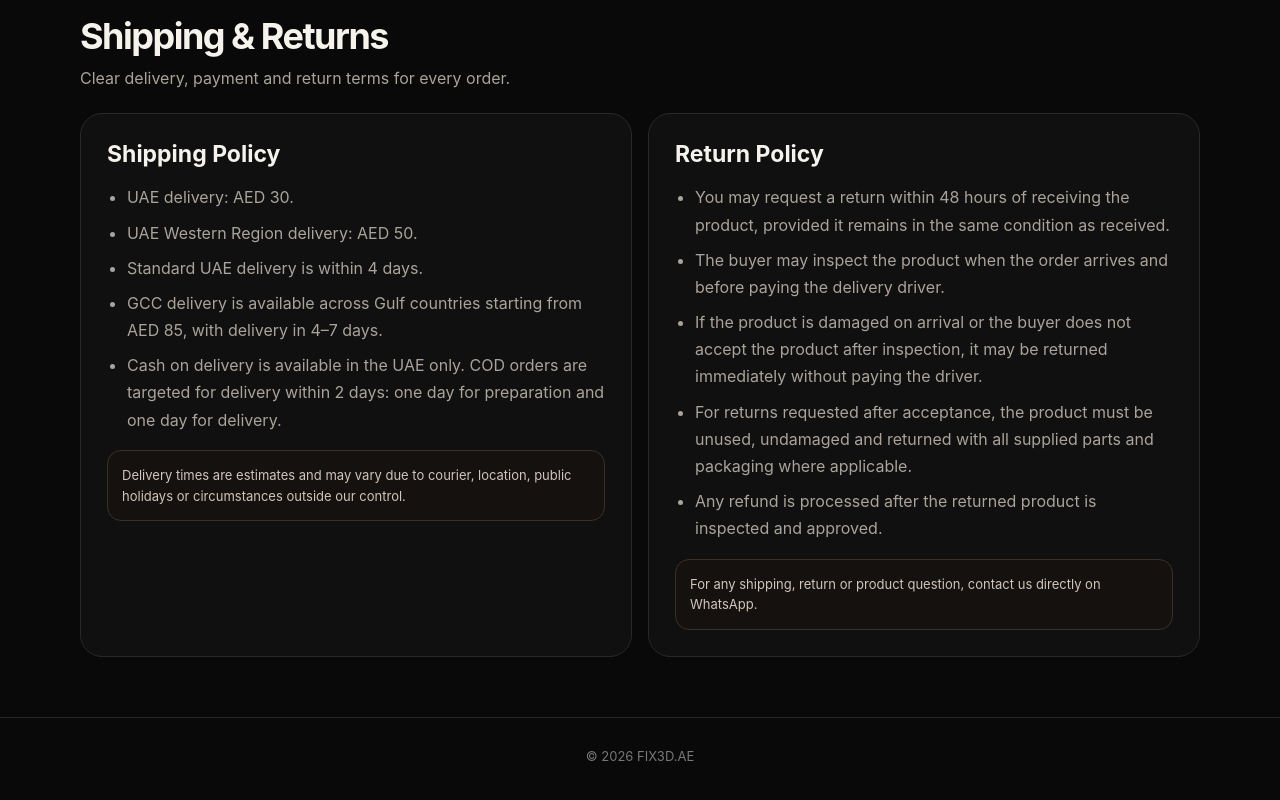
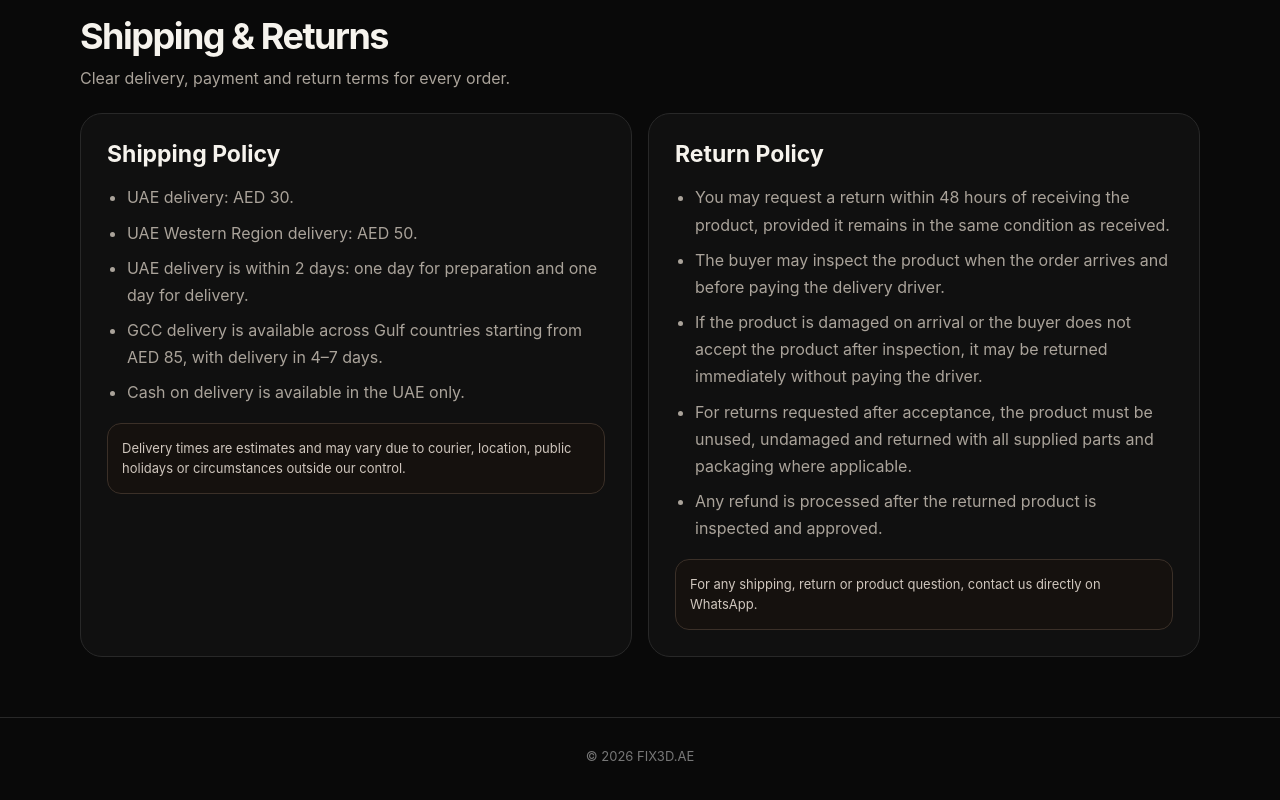
Before and after one commit to khalidalketbi/fix3d-ae, a website: page FIX3D_GITHUB_READY/public/index.html in a window 1280 px wide. Shown: the part 1084-1884 px from the top of the page. Drawn offline with Linux system fonts and the light colour scheme.

Commit message:
Update UAE delivery time to two days

```diff
--- a/FIX3D_GITHUB_READY/public/index.html
+++ b/FIX3D_GITHUB_READY/public/index.html
@@ -51,9 +51,9 @@
       <ul>
         <li data-en="UAE delivery: AED 30." data-ar="التوصيل داخل الإمارات: 30 درهم.">UAE delivery: AED 30.</li>
         <li data-en="UAE Western Region delivery: AED 50." data-ar="التوصيل إلى المنطقة الغربية من الإمارات: 50 درهم.">UAE Western Region delivery: AED 50.</li>
-        <li data-en="Standard UAE delivery is within 4 days." data-ar="التوصيل المعتاد داخل الإمارات خلال 4 أيام.">Standard UAE delivery is within 4 days.</li>
+        <li data-en="UAE delivery is within 2 days: one day for preparation and one day for delivery." data-ar="التوصيل داخل الإمارات خلال يومين: يوم واحد للتجهيز ويوم واحد للتوصيل.">UAE delivery is within 2 days: one day for preparation and one day for delivery.</li>
         <li data-en="GCC delivery is available across Gulf countries starting from AED 85, with delivery in 4–7 days." data-ar="يتوفر التوصيل إلى جميع دول الخليج ويبدأ من 85 درهماً، ومدة التوصيل 4–7 أيام.">GCC delivery is available across Gulf countries starting from AED 85, with delivery in 4–7 days.</li>
-        <li data-en="Cash on delivery is available in the UAE only. COD orders are targeted for delivery within 2 days: one day for preparation and one day for delivery." data-ar="الدفع كاش عند الاستلام متوفر داخل الإمارات فقط. الطلبات بالدفع عند الاستلام يتم تجهيزها وتوصيلها خلال يومين: يوم للتجهيز ويوم للتوصيل.">Cash on delivery is available in the UAE only. COD orders are targeted for delivery within 2 days: one day for preparation and one day for delivery.</li>
+        <li data-en="Cash on delivery is available in the UAE only." data-ar="الدفع كاش عند الاستلام متوفر داخل الإمارات فقط.">Cash on delivery is available in the UAE only.</li>
       </ul>
       <div class="policy-note" data-en="Delivery times are estimates and may vary due to courier, location, public holidays or circumstances outside our control." data-ar="مواعيد التوصيل تقديرية وقد تختلف بسبب شركة الشحن أو الموقع أو العطلات الرسمية أو ظروف خارجة عن إرادتنا.">Delivery times are estimates and may vary due to courier, location, public holidays or circumstances outside our control.</div>
     </div>
```
